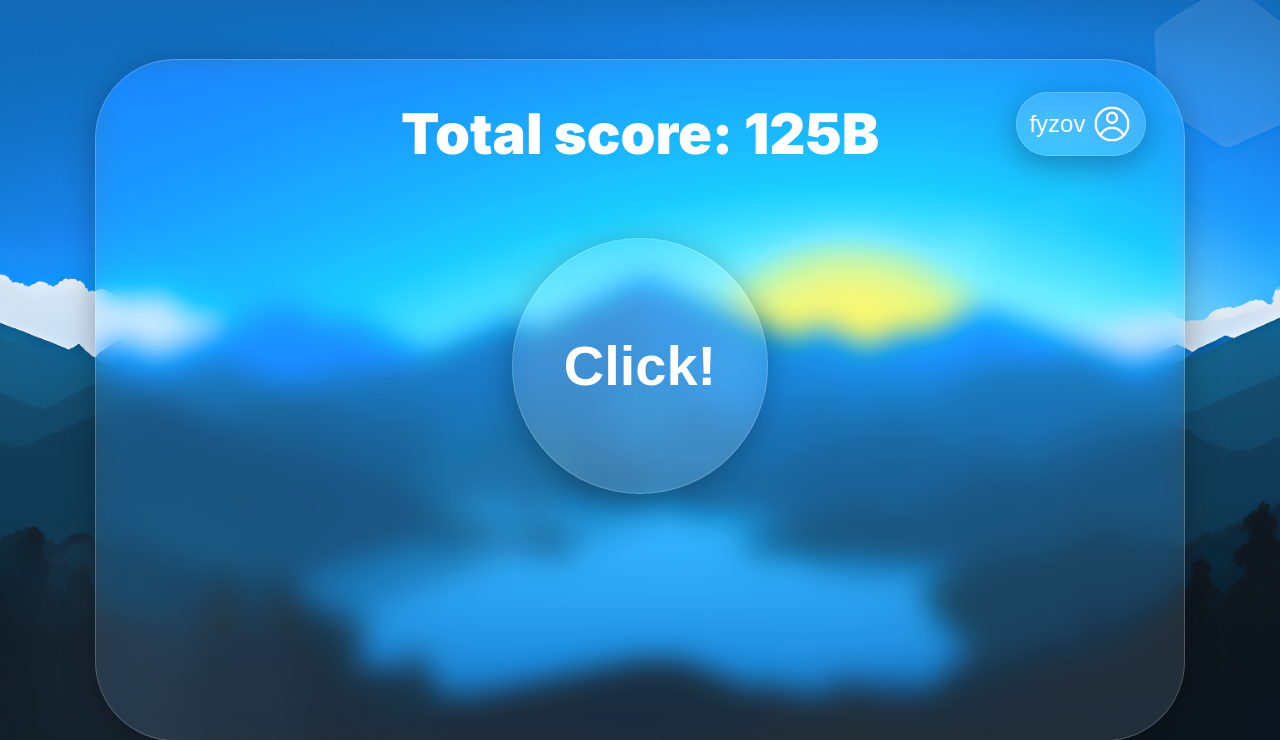
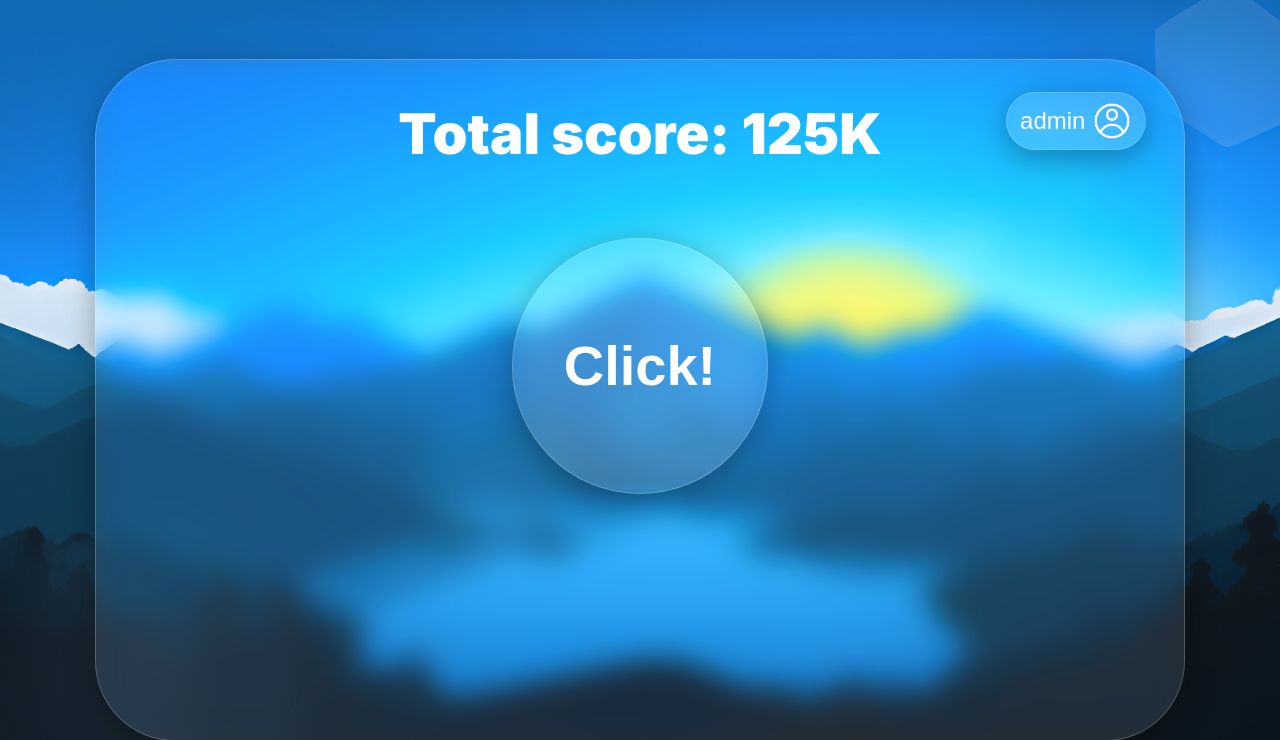
Before and after one commit to fyzov/clicker, a Flask app: page / in a window 1280 px wide. Shown: the top 740 px of the page. Run offline with Flask 3, Linux system fonts and the light colour scheme.

Commit message:
Refactoring

```diff
--- a/source/app.py
+++ b/source/app.py
@@ -6,7 +6,7 @@ app = Flask(__name__)
 
 @app.route("/")
 def index():
-    return render_template("index.html", username="fyzov", score="125B")
+    return render_template("index.html", username="admin", score="125K")
 
 
 if __name__ == "__main__":
--- a/source/static/style/index.css
+++ b/source/static/style/index.css
@@ -1,49 +1,45 @@
+@import url('https://fonts.googleapis.com/css2?family=Inter:wght@300;800;900&display=swap');
+
 body {
-    background-image: url("../images/background.png");
-    background-repeat: no-repeat;
-    background-size: cover;
-    background-position: center;
-    background-attachment: fixed;
-    color: white;
-
-    font-family: "Inter", sans-serif;
-    font-optical-sizing: auto;
-    font-style: normal;
-    text-align: center;
-
     margin: 0;
     height: 100vh;
+    overflow: hidden;
     display: flex;
     align-items: center;
     justify-content: center;
-    overflow: hidden;
 
+    background: url("../images/background.png") center/cover fixed no-repeat;
+    color: white;
+    font-family: "Inter", sans-serif;
+    text-align: center;
     user-select: none;
-    -webkit-user-select: none;
 }
 
-#body {
+#container {
     width: 85vw;
     height: 85vh;
-    border-radius: 10vh;
     max-width: 100%;
     max-height: 100%;
+    border-radius: 10vh;
     position: relative;
 }
 
-.liquid-glass {
+.blur {
     background: rgba(255, 255, 255, 0.1);
     backdrop-filter: blur(15px) saturate(180%);
-    -webkit-backdrop-filter: blur(15px) saturate(180%);
     border: 1px solid rgba(255, 255, 255, 0.2);
-    box-shadow: 0 8px 32px 0 rgba(0, 0, 0, 0.3);
-    transition: all 0.4s ease-in-out;
+    box-shadow: 0 8px 32px rgba(0, 0, 0, 0.3);
+    transition: 0.4s ease-in-out;
+}
+
+button {
+    border: none;
+    cursor: pointer;
 }
 
 button:hover {
     background: rgba(255, 255, 255, 0.13);
     transform: scale(1.05);
-    cursor: pointer;
 }
 
 button:active {
@@ -51,7 +47,7 @@ button:active {
     background: rgba(255, 255, 255, 0.2);
 }
 
-.icon {
+img {
     width: clamp(30px, 4vw, 40px);
     height: clamp(30px, 4vw, 40px);
     object-fit: cover;
@@ -59,41 +55,35 @@ button:active {
 
 #account {
     position: absolute;
+    top: 4vh;
+    right: 3vw;
     display: flex;
     align-items: center;
-    top: 4vh;
-    right: 3vw;
     gap: 0.5vw;
+    padding: 1vh 1vw;
     border-radius: 5vh;
-    padding: 0.1vh 1vw;
-}
-
-#account h1 {
     color: white;
     font-size: 3vh;
     font-weight: 300;
 }
 
-.center {
+#content {
     width: fit-content;
-    margin-top: 5vh;
-    margin-left: auto;
-    margin-right: auto;
+    margin: 5vh auto 0;
 }
 
-#score {
+#content h1 {
     font-size: 7vh;
     font-weight: 900;
 }
 
-#click {
+#content button {
     width: 20vw;
     height: 20vw;
+    margin-top: 4vh;
     border-radius: 50%;
     background: rgba(255, 255, 255, 0.07);
+    color: white;
     font-size: 7vh;
     font-weight: 800;
-    color: white;
-
-    margin-top: 4vh;
 }
--- a/source/templates/index.html
+++ b/source/templates/index.html
@@ -1,35 +1,24 @@
 <!DOCTYPE html>
 <html lang="ru">
+
 <head>
-    <meta name="viewport" content="width=device-width, initial-scale=1.0, maximum-scale=1.0, user-scalable=no">
-    <link rel="preconnect" href="https://fonts.googleapis.com">
-    <link rel="preconnect" href="https://fonts.gstatic.com" crossorigin>
-    <link href="https://fonts.googleapis.com/css2?family=Inter:ital,opsz,wght@0,14..32,100..900;1,14..32,100..900&display=swap" rel="stylesheet">
-
     <meta charset="UTF-8">
+    <meta name="viewport" content="width=device-width, initial-scale=1.0">
     <link rel="stylesheet" href="../static/style/index.css">
-    <link rel="icon" href="../static/images/icon.png" type="image/x-icon">
-
-    <meta name="description" content="An immersive clicker game featuring a sleek liquid glass design. Click, score, and compete!">
-    <meta name="author" content="Your Name or Brand">
-    <meta name="keywords" content="clicker, game, glassmorphism, web game, incremental">
-
-    <meta property="og:title" content="Clicker Game">
-    <meta property="og:description" content="The ultimate clicking experience with modern UI.">
-    <meta property="og:image" content="../static/images/preview.png">
-
+    <link rel="icon" href="../static/images/icon.png">
     <title>Clicker</title>
 </head>
+
 <body>
-<div id="body" class="liquid-glass">
-    <button id="account" class="liquid-glass">
-        <h1>{{ username }}</h1>
-        <img src="../static/images/account.png" class="icon">
-    </button>
-    <div class="center">
-        <h1 id="score">Total score: {{ score }}</h1>
-        <button id="click" class="liquid-glass">Click!</button>
+    <div id="container" class="blur">
+        <button id="account" class="blur">
+            {{ username }}
+            <img src="../static/images/account.png"></button>
+        <div id="content">
+            <h1>Total score: {{ score }}</h1>
+            <button class="blur">Click!</button>
+        </div>
     </div>
-</div>
 </body>
+
 </html>
```
